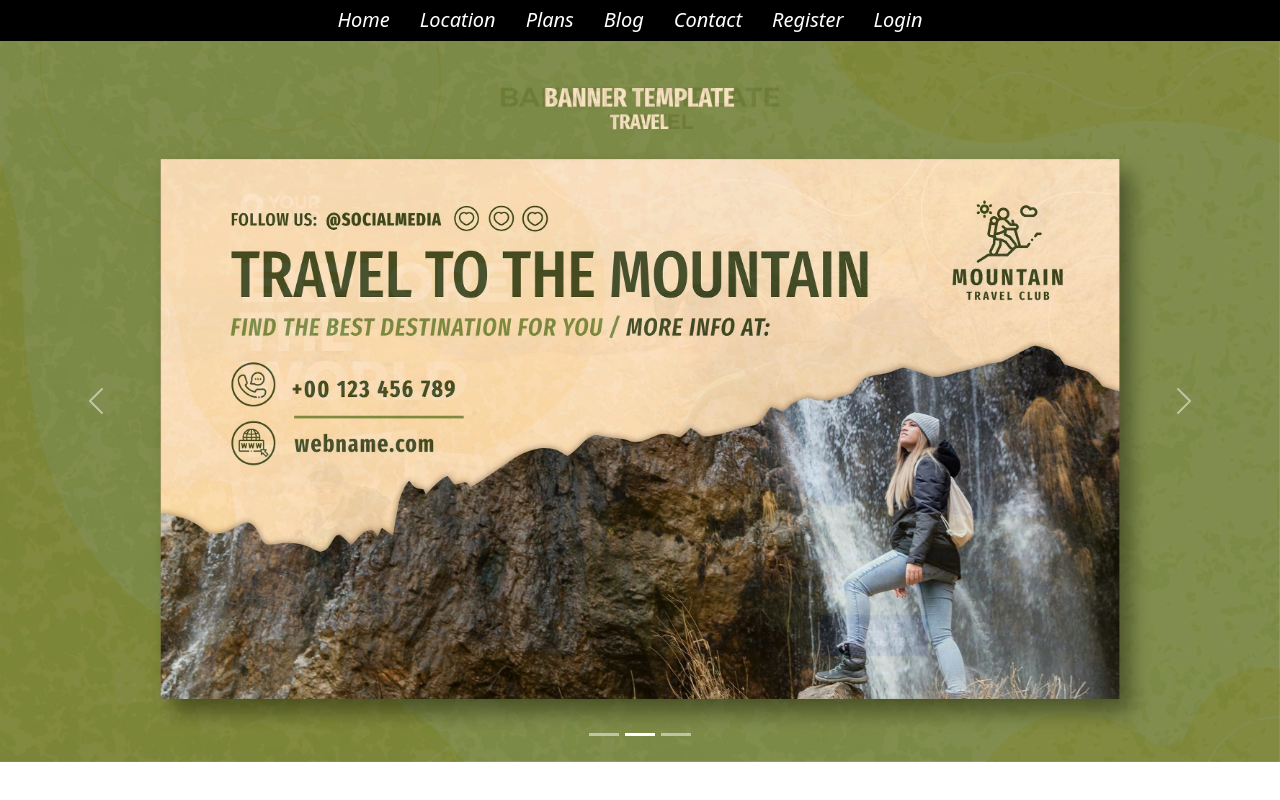
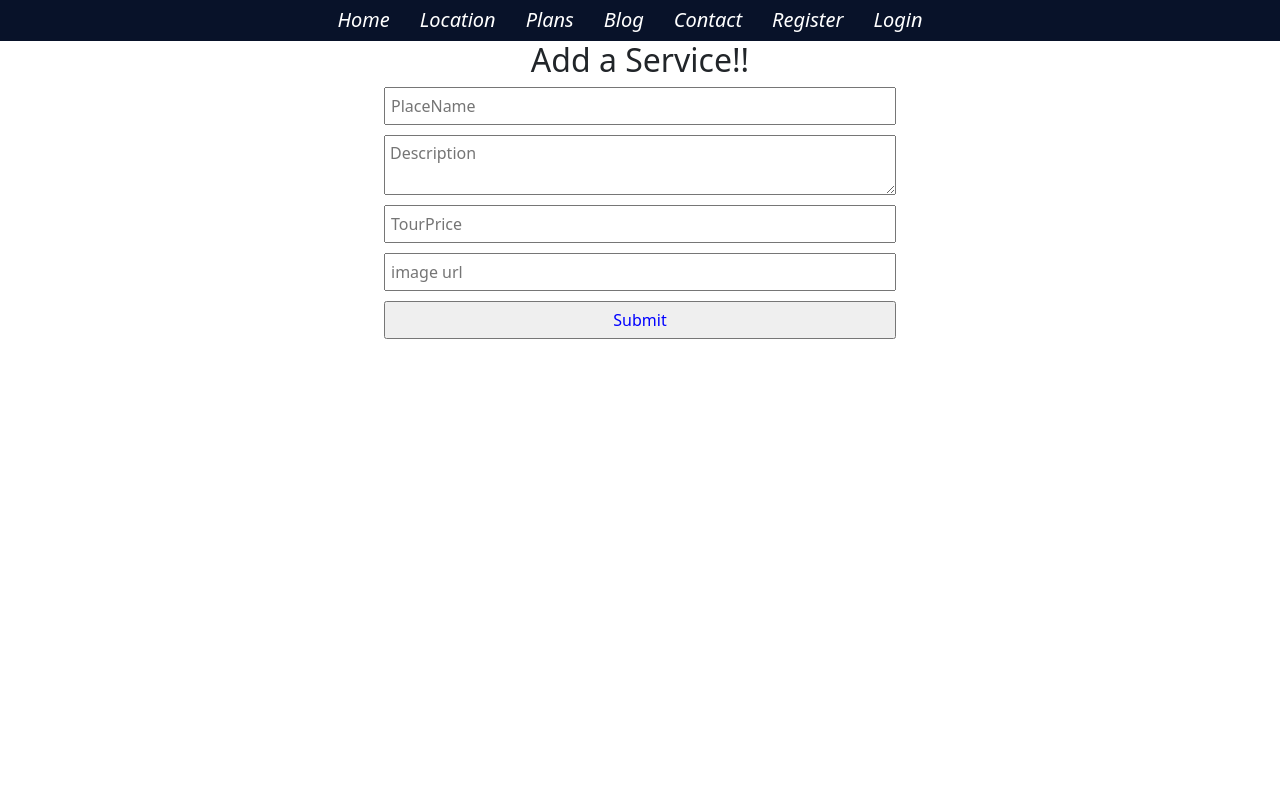
Before and after one commit to Farshid-997/Lets-Travel-client-side-Farshid-997, a React (Create React App) app: page /addservice in a window 1280 px wide. Built offline with nearby package versions, Linux system fonts and the light colour scheme.

Commit message:
commited

```diff
--- a/package.json
+++ b/package.json
@@ -10,9 +10,11 @@
     "@testing-library/user-event": "^12.8.3",
     "bootstrap": "^5.1.3",
     "react": "^17.0.2",
+    "react-axios": "^2.0.5",
     "react-bootstrap": "^2.0.1",
     "react-dom": "^17.0.2",
     "react-firebase": "^2.2.8",
+    "react-hook-form": "^7.18.0",
     "react-router-dom": "^5.3.0",
     "react-scripts": "4.0.3",
     "web-vitals": "^1.1.2"
--- a/src/App.js
+++ b/src/App.js
@@ -9,6 +9,9 @@ import Blog from './Components/Blog/Blog';
 import Register from './Components/Register/Register';
 import Login from './Components/Login/Login';
 import Contact from './Components/Contact/Contact'
+import AddService from './Components/AddService/AddService';
+import NotFound from './Components/NotFound/NotFound';
+
 function App() {
   return (
     <div className="App">
@@ -16,7 +19,7 @@ function App() {
      <BrowserRouter>
      <Header></Header>
      <Switch>
-       <Route path='/'>
+       <Route exact path='/'>
 <Home></Home>
        </Route>
 
@@ -40,6 +43,11 @@ function App() {
 <Contact></Contact>
        </Route>
 
+       <Route path="/addservice">
+<AddService></AddService>
+</Route>
+
+
        <Route path="/login">
             <Login></Login>
           </Route>
@@ -48,6 +56,12 @@ function App() {
             <Register></Register>
           </Route>
 
+
+
+
+<Route path="*">
+<NotFound></NotFound>
+</Route>
      </Switch>
 
      </BrowserRouter>
--- /dev/null
+++ b/src/Components/AddService/AddService.css
@@ -0,0 +1,13 @@
+.add-service form {
+  display: flex;
+  flex-direction: column;
+  justify-content: center;
+  align-items: center;
+}
+.add-service form input,
+textarea {
+  width: 40%;
+  padding: 5px;
+  color: blue;
+  margin-bottom: 10px;
+}
--- /dev/null
+++ b/src/Components/AddService/AddService.js
@@ -0,0 +1,28 @@
+import React from 'react';
+import axios from 'react';
+import { useForm } from "react-hook-form";
+import './AddService.css'
+const AddService = () => {
+    const { register, handleSubmit } = useForm();
+    const onSubmit = data =>{
+        console.log(data);
+        axios.post('http://localhost:5000/services',data)
+        .then(res=>{
+            console.log(res)
+        })
+    }
+    return (
+        <div className="add-service">
+            <h2>Add a Service!!</h2>
+             <form onSubmit={handleSubmit(onSubmit)}>
+      <input {...register("Name")} placeholder="PlaceName"/>
+      <textarea {...register("description")} placeholder="Description"/>
+      <input type="number" {...register("age")} placeholder="TourPrice" />
+      <input {...register("img")} placeholder="image url"/>
+      <input type="submit" />
+    </form>
+        </div>
+    );
+};
+
+export default AddService;
--- a/src/Components/Contact/Contact.js
+++ b/src/Components/Contact/Contact.js
@@ -0,0 +1,11 @@
+import React from 'react';
+
+const Contact = () => {
+    return (
+        <div>
+            <h3>Ccontact is here</h3>
+        </div>
+    );
+};
+
+export default Contact;
--- a/src/Components/Header/Header.css
+++ b/src/Components/Header/Header.css
@@ -15,7 +15,7 @@
 
 } */
 .header nav {
-  background-color: black;
+  background-color: #081229;
   line-height: 40px;
 }
 
--- /dev/null
+++ b/src/Components/NotFound/NotFound.js
@@ -0,0 +1,11 @@
+import React from 'react';
+
+const NotFound = () => {
+    return (
+        <div>
+        <h1>404 Page not found</h1>
+        </div>
+    );
+};
+
+export default NotFound;
```
Also changed, not shown: src/Components/Services/Service.js (added, +16 -0 lines), src/Components/Banner/pd-thumb.5f0185b5.png (added), 1 other file (tests, documents, lock files or other folders).
